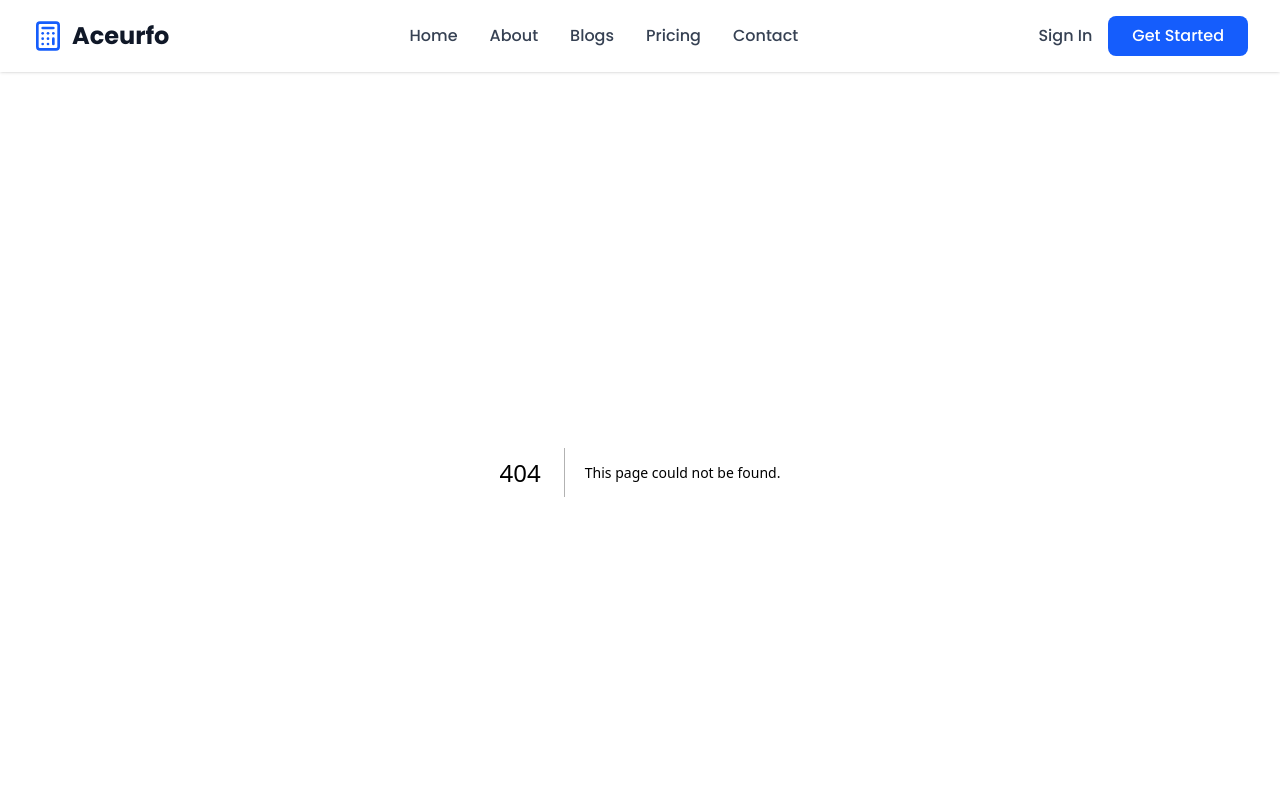
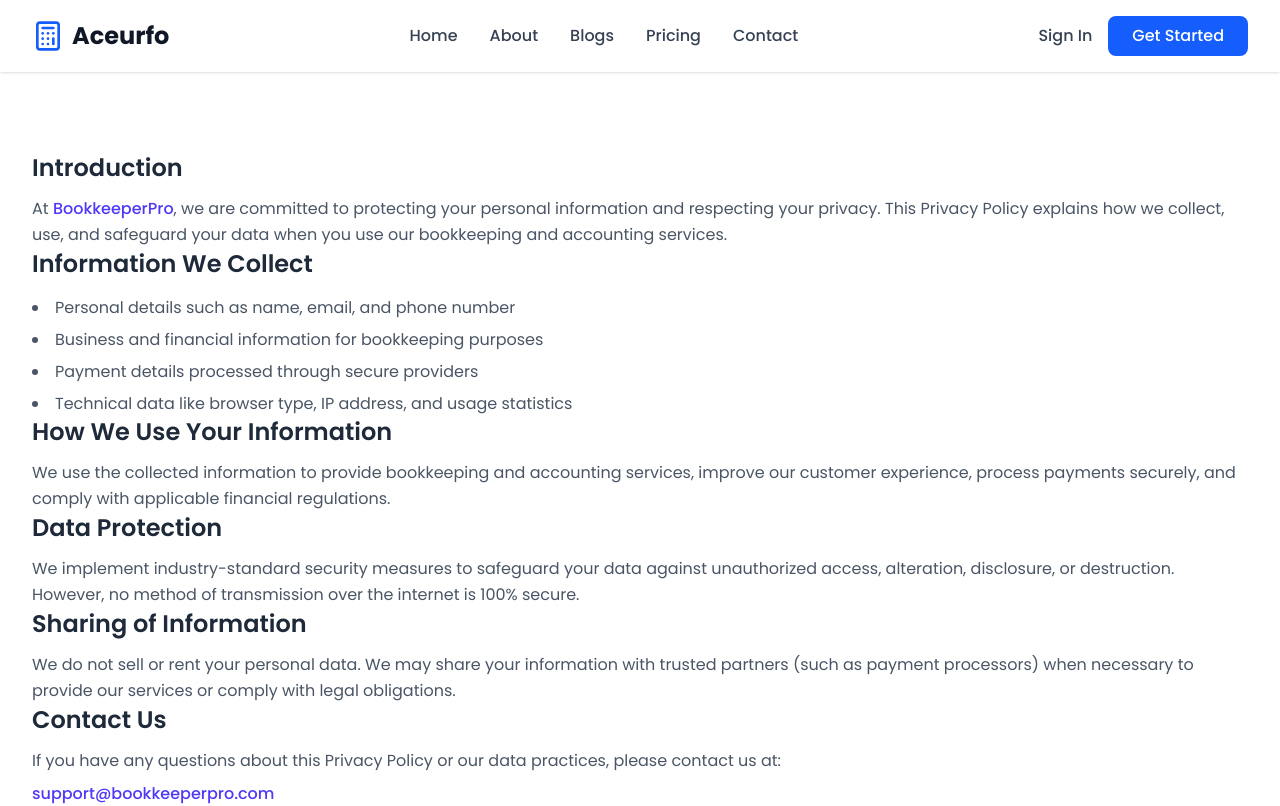
Before and after one commit to numanabid27/test-aceurfo, a Next.js app: page /privacy-policy in a window 1280 px wide. Before the commit this address had no page. Shown: the top 806 px of the page. Built offline with nearby package versions, Linux system fonts and the light colour scheme.

Commit message:
add blogs

```diff
--- /dev/null
+++ b/src/app/privacy-policy/page.jsx
@@ -0,0 +1,5 @@
+import PrivacyPolicy from '@/components/privacy-policy/privacy-policy.component'
+
+export default function page() {
+  return <PrivacyPolicy />
+}
--- /dev/null
+++ b/src/common/components/banner/banner.jsx
@@ -0,0 +1,14 @@
+import React from "react";
+
+export default function Banner({title, desc}) {
+  return (
+    <section class="bg-gradient-to-br from-blue-50 to-indigo-100 py-20">
+      <div className="py-20 max-w-7xl mx-auto px-4 sm:px-6 lg:px-8">
+        <h2 class="text-[44px] font-bold text-blue-600 ">{title}</h2>
+        <p class="mt-4 text-gray-700 leading-relaxed ">
+          {desc}
+        </p>
+      </div>
+    </section>
+  );
+}
--- a/src/common/components/footer/footer.jsx
+++ b/src/common/components/footer/footer.jsx
@@ -1,5 +1,6 @@
 import React from 'react';
 import { Calculator} from 'lucide-react';
+import Link from 'next/link';
 
 export default function Footer() {
   return (
@@ -75,7 +76,7 @@ export default function Footer() {
               © 2024 BookKeeper Pro. All rights reserved.
             </p>
             <div className="flex space-x-6 mt-4 md:mt-0">
-              <a href="#" className="text-gray-400 hover:text-white text-sm transition-colors">Privacy Policy</a>
+              <Link href="/privacy-policy" className="text-gray-400 hover:text-white text-sm transition-colors">Privacy Policy</Link>
               <a href="#" className="text-gray-400 hover:text-white text-sm transition-colors">Terms of Service</a>
               <a href="#" className="text-gray-400 hover:text-white text-sm transition-colors">Cookie Policy</a>
             </div>
--- a/src/components/about/about.component.jsx
+++ b/src/components/about/about.component.jsx
@@ -2,11 +2,16 @@ import { Award } from "lucide-react";
 import { STATS, TEAM } from "../home.constant";
 import Image from "next/image";
 import banner from "@/common/assets/img/about.jpg"
+import Banner from "@/common/components/banner/banner";
 
 export default function AboutComponent() {
   return (
-    <section id="about" className="py-20 bg-white">
-      <div className="max-w-7xl mx-auto px-4 sm:px-6 lg:px-8">
+    <section id="about" className="pb-20 bg-white">
+      <Banner title="About" desc={<>At <span class="font-semibold">Bookkeeping.com</span>, we offer a wide
+                range of financial services tailored to meet the diverse needs of our
+                clients. Our team of experts is committed to delivering exceptional
+                service and strategic solutions. Explore our services below:</>} />
+      <div className="max-w-7xl mx-auto px-4 sm:px-6 lg:px-8 pt-20">
         {/* About Content */}
         <div className="grid grid-cols-1 lg:grid-cols-2 gap-12 items-center mb-20">
           <div>
--- a/src/components/blogs/blogs.component.jsx
+++ b/src/components/blogs/blogs.component.jsx
@@ -1,9 +1,44 @@
-import React from 'react'
+import React from "react";
+import { BLOGS } from "./blogs.constant";
+import Banner from "@/common/components/banner/banner";
 
 export default function Blogs() {
+
+
   return (
     <>
-
+      <Banner title="Blogs" desc={<>At <span class="font-semibold">Bookkeeping.com</span>, we offer a wide
+          range of financial services tailored to meet the diverse needs of our
+          clients. Our team of experts is committed to delivering exceptional
+          service and strategic solutions. Explore our services below:</>} />
+      <section className="py-20 max-w-7xl mx-auto px-4 sm:px-6 lg:px-8">
+        <div className="grid grid-cols-1 sm:grid-cols-2 lg:grid-cols-4 gap-8">
+          {BLOGS.map((blog) => (
+            <div
+              key={blog.id}
+              className="bg-white rounded-2xl shadow-md hover:shadow-xl transition duration-300 overflow-hidden"
+            >
+              <img
+                src={blog.image}
+                alt={blog.title}
+                className="w-full h-48 object-cover"
+              />
+              <div className="p-5">
+                <p className="text-sm text-gray-500">{blog.date}</p>
+                <h3 className="text-lg font-semibold text-gray-800 mt-2 line-clamp-2">
+                  {blog.title}
+                </h3>
+                <p className="text-gray-600 text-sm mt-2 line-clamp-3">
+                  {blog.description}
+                </p>
+                <button className="mt-4 inline-block text-indigo-600 font-medium hover:underline">
+                  Read More →
+                </button>
+              </div>
+            </div>
+          ))}
+        </div>
+      </section>
     </>
-  )
+  );
 }
--- /dev/null
+++ b/src/components/blogs/blogs.constant.js
@@ -0,0 +1,50 @@
+export const BLOGS = [
+  {
+    id: 1,
+    title: "Mastering Bookkeeping Basics",
+    description:
+      "Learn the fundamentals of bookkeeping and how it helps businesses stay organized financially.",
+    image: "https://source.unsplash.com/400x300/?finance,accounting",
+    date: "Sep 20, 2025",
+  },
+  {
+    id: 2,
+    title: "Tax Season Preparation Tips",
+    description:
+      "Discover strategies to prepare for tax season and maximize your returns with ease.",
+    image: "https://source.unsplash.com/400x300/?tax,documents",
+    date: "Sep 18, 2025",
+  },
+  {
+    id: 3,
+    title: "Why Businesses Need Payroll Services",
+    description:
+      "Explore the benefits of professional payroll management for small and medium businesses.",
+    image: "https://source.unsplash.com/400x300/?payroll,office",
+    date: "Sep 15, 2025",
+  },
+  {
+    id: 4,
+    title: "Accounting Software Trends",
+    description:
+      "Stay updated with the latest accounting software trends that simplify business finances.",
+    image: "https://source.unsplash.com/400x300/?technology,accounting",
+    date: "Sep 10, 2025",
+  },
+  {
+    id: 5,
+    title: "Financial Planning for Startups",
+    description:
+      "Tips and tricks for startups to manage finances effectively and plan for growth.",
+    image: "https://source.unsplash.com/400x300/?startup,finance",
+    date: "Sep 5, 2025",
+  },
+  {
+    id: 6,
+    title: "The Role of a Virtual CFO",
+    description:
+      "Understand how a virtual CFO can support your business and drive financial success.",
+    image: "https://source.unsplash.com/400x300/?cfo,business",
+    date: "Sep 1, 2025",
+  },
+  ];
--- a/src/components/contact/contact.component.jsx
+++ b/src/components/contact/contact.component.jsx
@@ -1,10 +1,15 @@
+import Banner from '@/common/components/banner/banner';
 import { Phone, Mail, MapPin, Clock  } from 'lucide-react';
 
 export default function ContactComponent() {
   return (
 
-        <section className="py-20 bg-gray-50">
-            <div className="max-w-7xl mx-auto px-4 sm:px-6 lg:px-8">
+        <section className="pb-20 bg-gray-50">
+             <Banner title="Contact" desc={<>At <span class="font-semibold">Bookkeeping.com</span>, we offer a wide
+                      range of financial services tailored to meet the diverse needs of our
+                      clients. Our team of experts is committed to delivering exceptional
+                      service and strategic solutions. Explore our services below:</>} />
+            <div className="max-w-7xl mx-auto px-4 sm:px-6 lg:px-8 pt-20">
                 <div className="text-center mb-16">
                 <h2 className="text-3xl md:text-4xl font-bold text-gray-900 mb-4">
                     Ready to Get Started?
--- /dev/null
+++ b/src/components/privacy-policy/privacy-policy.component.jsx
@@ -0,0 +1,75 @@
+import React from "react";
+
+export default function PrivacyPolicy() {
+  return (
+    <section className="py-20 max-w-7xl mx-auto px-4 sm:px-6 lg:px-8">
+      <div>
+        <h3 class="text-2xl font-semibold text-gray-800">Introduction</h3>
+        <p class="mt-3 text-gray-600 leading-relaxed">
+          At <span class="font-medium text-indigo-600">BookkeeperPro</span>, we
+          are committed to protecting your personal information and respecting
+          your privacy. This Privacy Policy explains how we collect, use, and
+          safeguard your data when you use our bookkeeping and accounting
+          services.
+        </p>
+      </div>
+
+      <div>
+        <h3 class="text-2xl font-semibold text-gray-800">
+          Information We Collect
+        </h3>
+        <ul class="mt-4 list-disc list-inside text-gray-600 space-y-2">
+          <li>Personal details such as name, email, and phone number</li>
+          <li>Business and financial information for bookkeeping purposes</li>
+          <li>Payment details processed through secure providers</li>
+          <li>
+            Technical data like browser type, IP address, and usage statistics
+          </li>
+        </ul>
+      </div>
+
+      <div>
+        <h3 class="text-2xl font-semibold text-gray-800">
+          How We Use Your Information
+        </h3>
+        <p class="mt-3 text-gray-600 leading-relaxed">
+          We use the collected information to provide bookkeeping and accounting
+          services, improve our customer experience, process payments securely,
+          and comply with applicable financial regulations.
+        </p>
+      </div>
+
+      <div>
+        <h3 class="text-2xl font-semibold text-gray-800">Data Protection</h3>
+        <p class="mt-3 text-gray-600 leading-relaxed">
+          We implement industry-standard security measures to safeguard your
+          data against unauthorized access, alteration, disclosure, or
+          destruction. However, no method of transmission over the internet is
+          100% secure.
+        </p>
+      </div>
+
+      <div>
+        <h3 class="text-2xl font-semibold text-gray-800">
+          Sharing of Information
+        </h3>
+        <p class="mt-3 text-gray-600 leading-relaxed">
+          We do not sell or rent your personal data. We may share your
+          information with trusted partners (such as payment processors) when
+          necessary to provide our services or comply with legal obligations.
+        </p>
+      </div>
+
+      <div>
+        <h3 class="text-2xl font-semibold text-gray-800">Contact Us</h3>
+        <p class="mt-3 text-gray-600 leading-relaxed">
+          If you have any questions about this Privacy Policy or our data
+          practices, please contact us at:
+        </p>
+        <p class="mt-2 text-indigo-600 font-medium">
+          support@bookkeeperpro.com
+        </p>
+      </div>
+    </section>
+  );
+}
```
